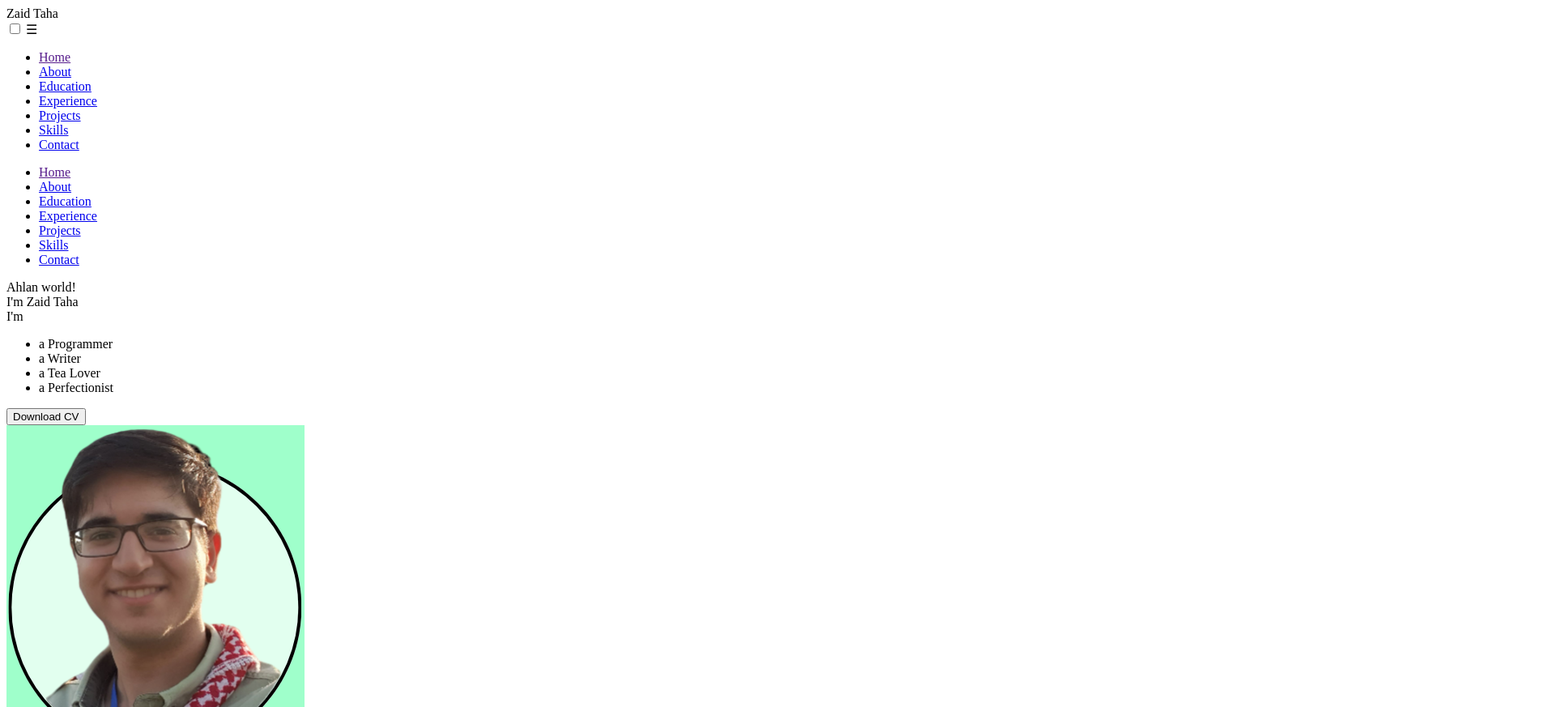
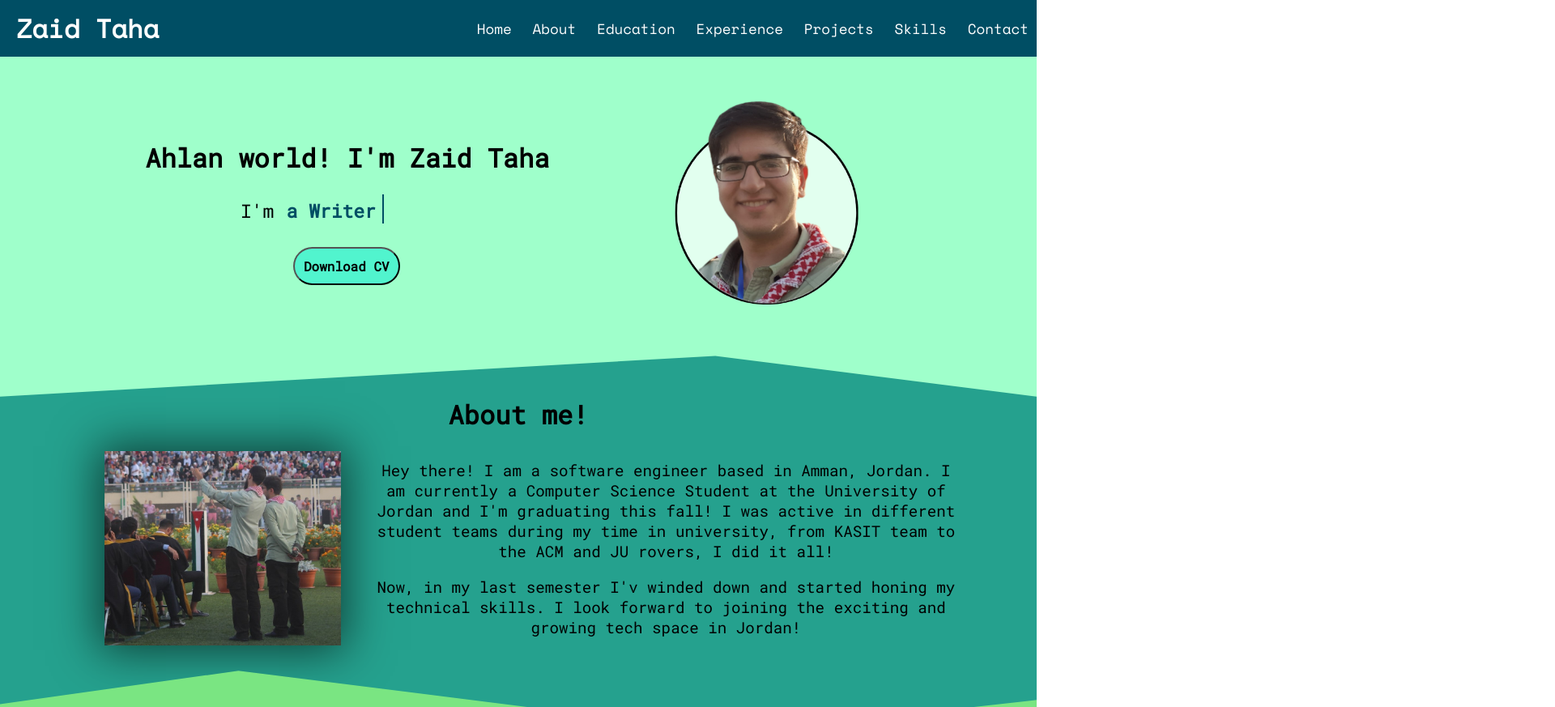
Before and after one commit to zaidotaha/https-zaidotaha.github.io-, a plain HTML site: page index.html in a window 1280 px wide. Shown: the top 873 px of the page at 81% size, 1920 px wide, since content can reach past the window. Drawn offline with nearby package versions, Linux system fonts and the light colour scheme.

Commit message:
Update index.html

```diff
--- a/index.html
+++ b/index.html
@@ -11,7 +11,7 @@
     <link rel="stylesheet" href="https://cdnjs.cloudflare.com/ajax/libs/font-awesome/6.4.2/css/all.min.css"
         integrity="sha512-z3gLpd7yknf1YoNbCzqRKc4qyor8gaKU1qmn+CShxbuBusANI9QpRohGBreCFkKxLhei6S9CQXFEbbKuqLg0DA=="
         crossorigin="anonymous" referrerpolicy="no-referrer" />
-    <link rel"stylesheet" href="style.css">
+    <link rel="stylesheet" href="style.css">
 </head>
 
 <body>
```
